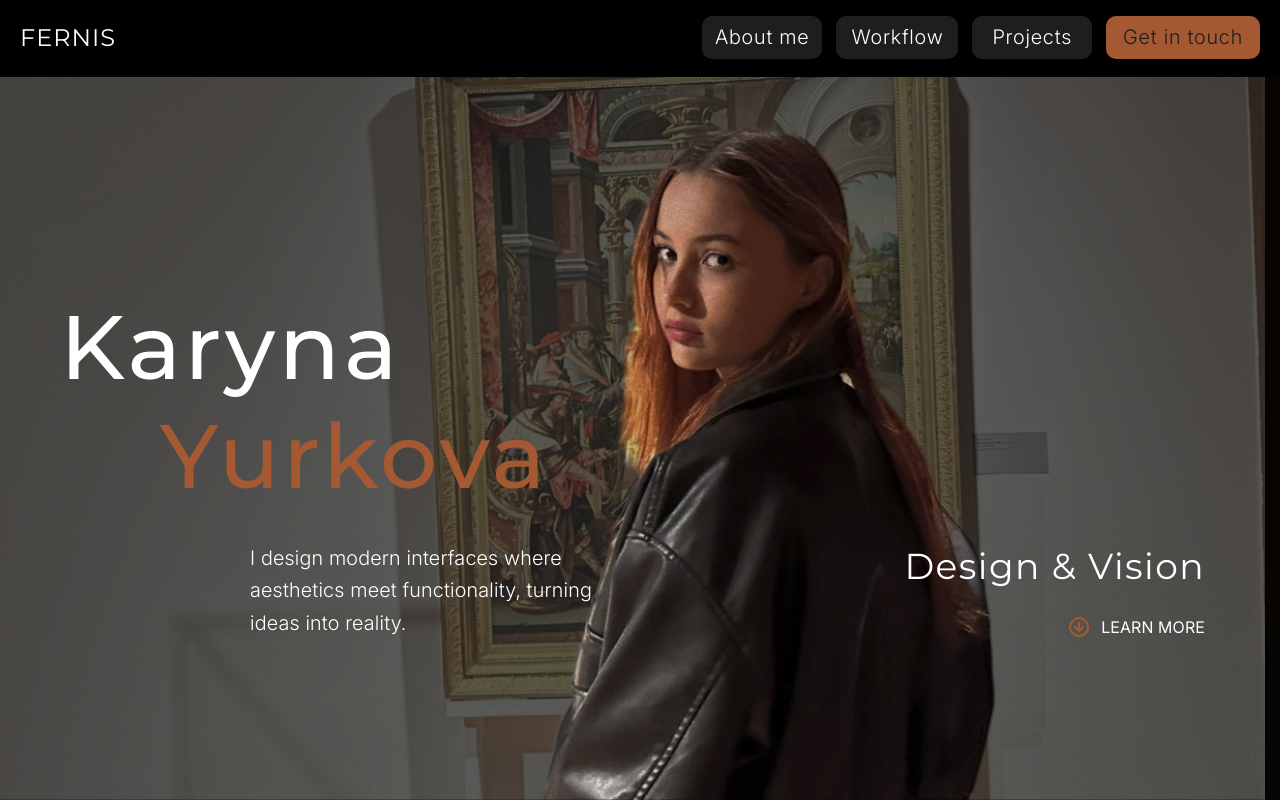
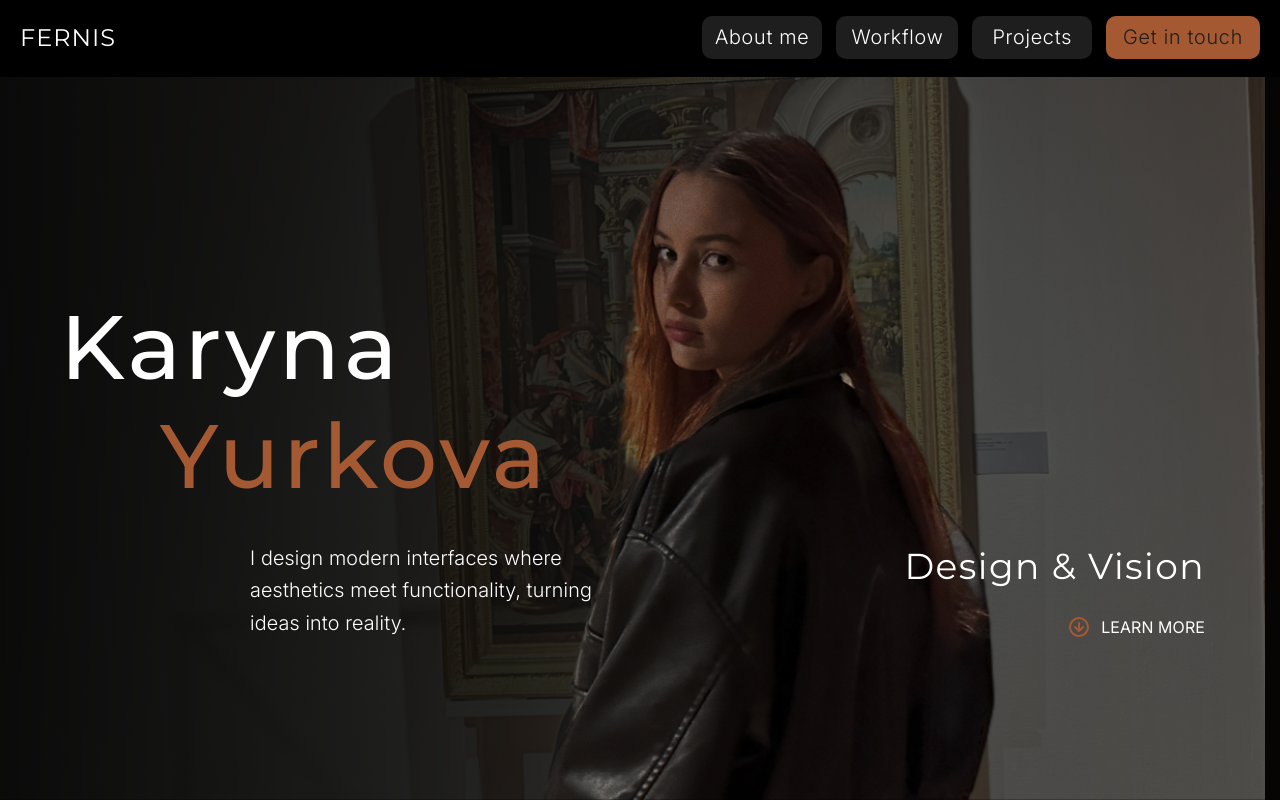
Before and after one commit to anastasiiayerashova/karyna.portfolio, a React (Vite) app: page / in a window 1280 px wide. Built offline with nearby package versions, Linux system fonts and the light colour scheme.

Commit message:
hero fix

```diff
--- a/src/components/Hero/Hero.module.css
+++ b/src/components/Hero/Hero.module.css
@@ -9,6 +9,21 @@
   background-size: cover;
   background-position: center;
   background-repeat: no-repeat;
+  overflow: hidden;
+}
+
+.hero_container::before {
+  content: '';
+  position: absolute;
+  inset: 0;
+  background: linear-gradient(
+    90deg,
+    rgba(0, 0, 0, 0.85) 0%,
+    rgba(0, 0, 0, 0.6) 40%,
+    rgba(0, 0, 0, 0.2) 70%,
+    rgba(0, 0, 0, 0) 100%
+  );
+  z-index: 1;
 }
 
 .hero_content_wrap {
@@ -19,6 +34,8 @@
   align-items: flex-end;
   padding-bottom: 160px;
   gap: 40px;
+  position: relative;
+  z-index: 2;
 }
 
 .hero_content {
```
